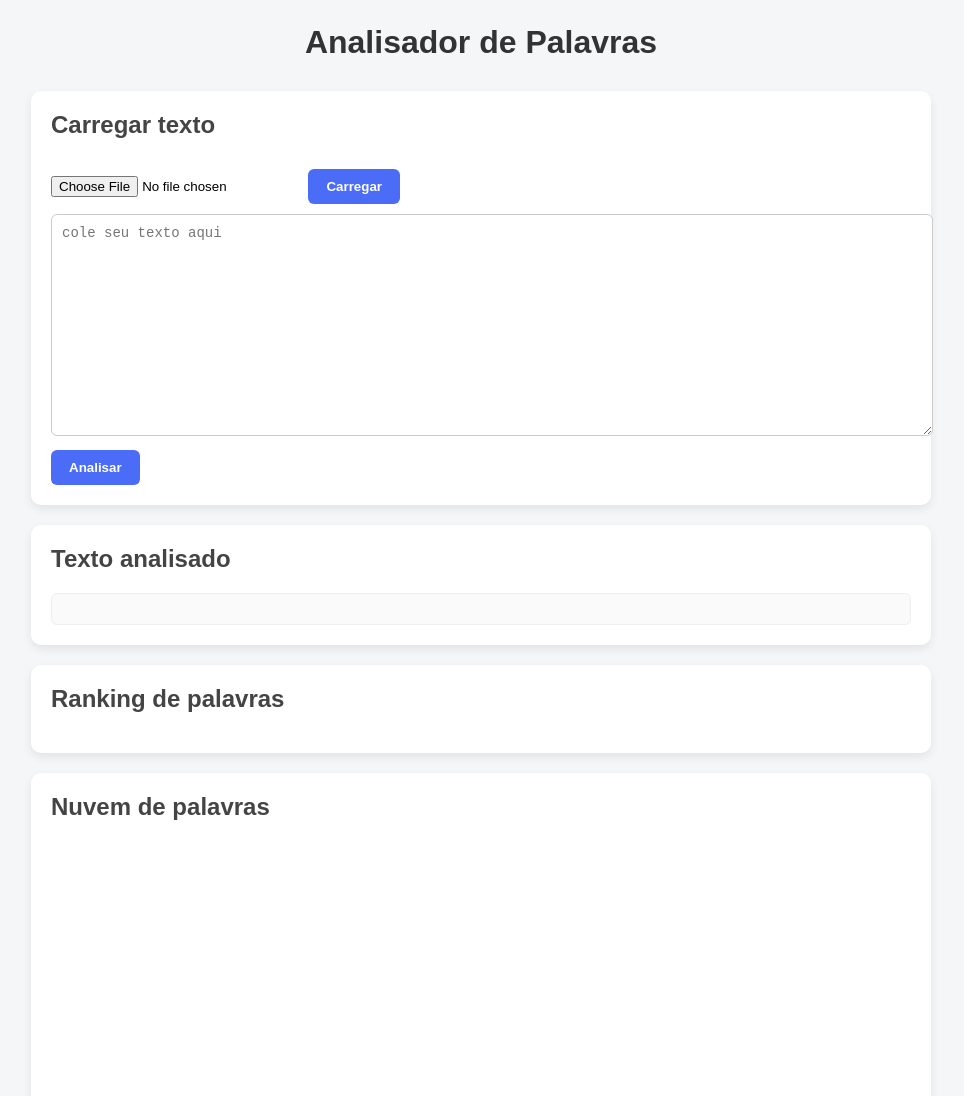
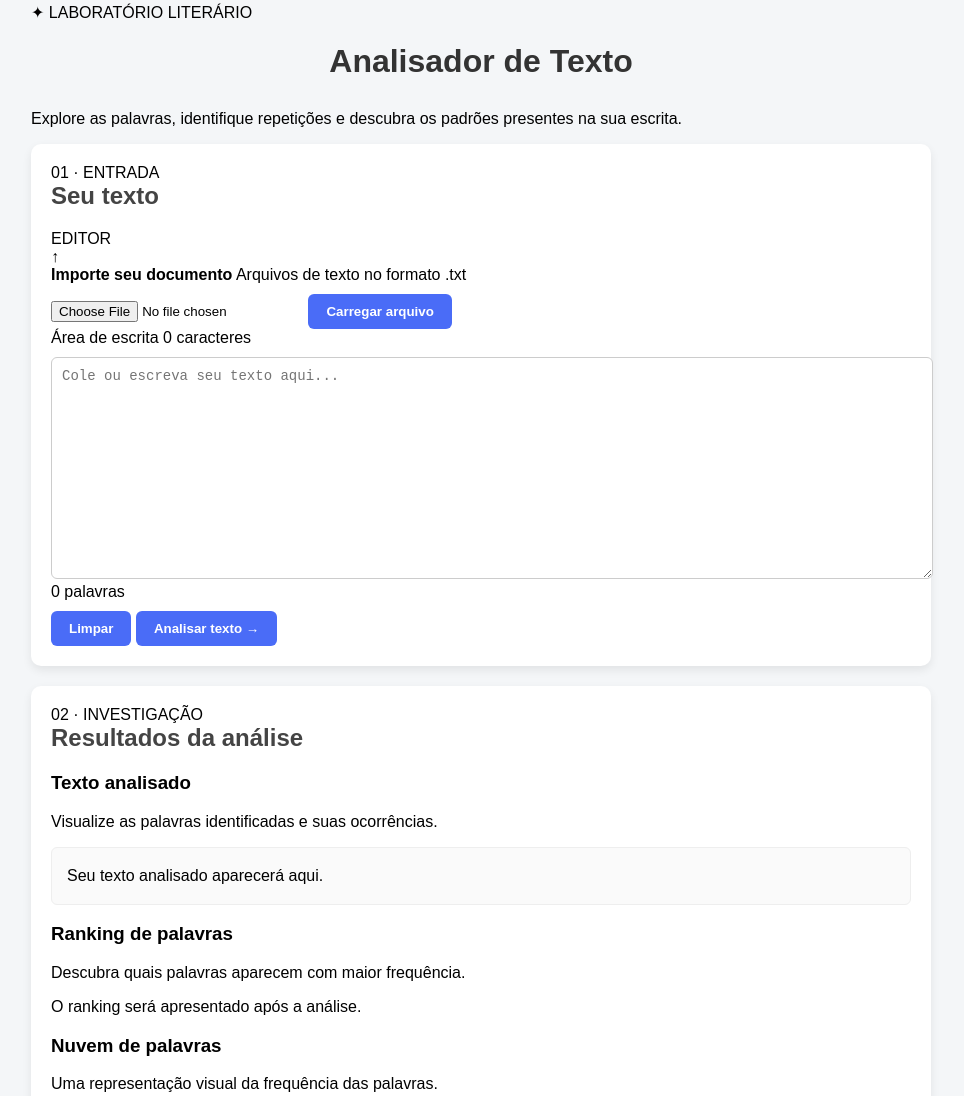
Before and after one commit to FelypeDantas/relatorio_palavras, a website: page public/index.html in a window 1280 px wide. Shown: the part 27-1123 px from the top of the page, without its empty margins (159-1123 px from the left). Drawn offline with Linux system fonts and the light colour scheme.

Commit message:
Update index.html

```diff
--- a/public/index.html
+++ b/public/index.html
@@ -1,60 +1,192 @@
+
 <!DOCTYPE html>
-<html>
+<html lang="pt-BR">
 
 <head>
+    <meta charset="UTF-8">
+    <meta name="viewport" content="width=device-width, initial-scale=1.0">
 
-    <meta charset="UTF-8">
-    <title>Analisador de Texto</title>
+    <meta name="description" content="Ferramenta de análise textual para escritores.">
+
+    <title>Analisador de Texto | Ferramenta Literária</title>
+
     <link rel="stylesheet" href="style.css">
 
+    <link rel="preconnect" href="https://fonts.googleapis.com">
+    <link rel="preconnect" href="https://fonts.gstatic.com" crossorigin>
+
+    <link href="https://fonts.googleapis.com/css2?family=DM+Sans:wght@400;500;600;700&family=Playfair+Display:wght@500;600;700&display=swap" rel="stylesheet">
 </head>
 
 <body>
 
-    <main>
-        <h1>Analisador de Palavras</h1>
+    <main class="container">
 
-        <section>
+        <header class="cabecalho">
 
-            <h2>Carregar texto</h2>
+            <div class="marca">
+                <span class="marca-icone">✦</span>
+                <span>LABORATÓRIO LITERÁRIO</span>
+            </div>
 
-            <input type="file" id="arquivo">
-            <button onclick="lerArquivo()">Carregar</button>
+            <h1>Analisador de <span>Texto</span></h1>
 
-            <textarea id="texto" placeholder="cole seu texto aqui"></textarea>
+            <p>
+                Explore as palavras, identifique repetições
+                e descubra os padrões presentes na sua escrita.
+            </p>
 
-            <button onclick="analisar()">Analisar</button>
+        </header>
+
+
+        <section class="painel editor">
+
+            <div class="secao-cabecalho">
+                <div>
+                    <span class="etiqueta">01 · ENTRADA</span>
+                    <h2>Seu texto</h2>
+                </div>
+
+                <span class="status">EDITOR</span>
+            </div>
+
+
+            <div class="upload-area">
+
+                <div class="upload-icone">↑</div>
+
+                <div class="upload-conteudo">
+                    <strong>Importe seu documento</strong>
+                    <span>Arquivos de texto no formato .txt</span>
+                </div>
+
+                <input
+                    type="file"
+                    id="arquivo"
+                    accept=".txt,text/plain"
+                >
+
+                <button onclick="lerArquivo()" class="botao-secundario">
+                    Carregar arquivo
+                </button>
+
+            </div>
+
+
+            <div class="editor-cabecalho">
+                <label for="texto">Área de escrita</label>
+                <span id="contadorCaracteres">0 caracteres</span>
+            </div>
+
+            <textarea
+                id="texto"
+                placeholder="Cole ou escreva seu texto aqui..."
+            ></textarea>
+
+
+            <div class="editor-rodape">
+
+                <span id="contadorPalavras">0 palavras</span>
+
+                <div class="acoes">
+                    <button
+                        onclick="limparTexto()"
+                        class="botao-secundario"
+                    >
+                        Limpar
+                    </button>
+
+                    <button
+                        onclick="analisar()"
+                        class="botao-principal"
+                    >
+                        Analisar texto →
+                    </button>
+                </div>
+
+            </div>
 
         </section>
 
-        <section>
 
-            <h2>Texto analisado</h2>
+        <section class="painel resultados">
 
-            <div id="textoDestacado"></div>
+            <div class="secao-cabecalho">
+                <div>
+                    <span class="etiqueta">02 · INVESTIGAÇÃO</span>
+                    <h2>Resultados da análise</h2>
+                </div>
+            </div>
+
+
+            <div class="resultado-card">
+
+                <h3>Texto analisado</h3>
+
+                <p class="descricao">
+                    Visualize as palavras identificadas e suas ocorrências.
+                </p>
+
+                <div id="textoDestacado" class="texto-destacado">
+                    <span class="mensagem-vazia">
+                        Seu texto analisado aparecerá aqui.
+                    </span>
+                </div>
+
+            </div>
+
+
+            <div class="resultado-card">
+
+                <h3>Ranking de palavras</h3>
+
+                <p class="descricao">
+                    Descubra quais palavras aparecem com maior frequência.
+                </p>
+
+                <div id="ranking">
+
+                    <span class="mensagem-vazia">
+                        O ranking será apresentado após a análise.
+                    </span>
+
+                </div>
+
+            </div>
+
+
+            <div class="resultado-card">
+
+                <h3>Nuvem de palavras</h3>
+
+                <p class="descricao">
+                    Uma representação visual da frequência das palavras.
+                </p>
+
+                <div class="nuvem-container">
+
+                    <canvas id="nuvem" width="700" height="400"></canvas>
+
+                </div>
+
+            </div>
 
         </section>
 
-        <section>
 
-            <h2>Ranking de palavras</h2>
+        <footer class="rodape">
 
-            <div id="ranking"></div>
+            <span>LABORATÓRIO LITERÁRIO</span>
+            <span>Uma ferramenta para compreender sua escrita.</span>
 
-        </section>
+        </footer>
 
-        <section>
-
-            <h2>Nuvem de palavras</h2>
-
-            <canvas id="nuvem" width="500" height="300"></canvas>
-
-        </section>
     </main>
 
+
     <script src="https://cdnjs.cloudflare.com/ajax/libs/wordcloud2.js/1.1.1/wordcloud2.min.js"></script>
+
     <script src="script.js"></script>
 
 </body>
-
 </html>
```
